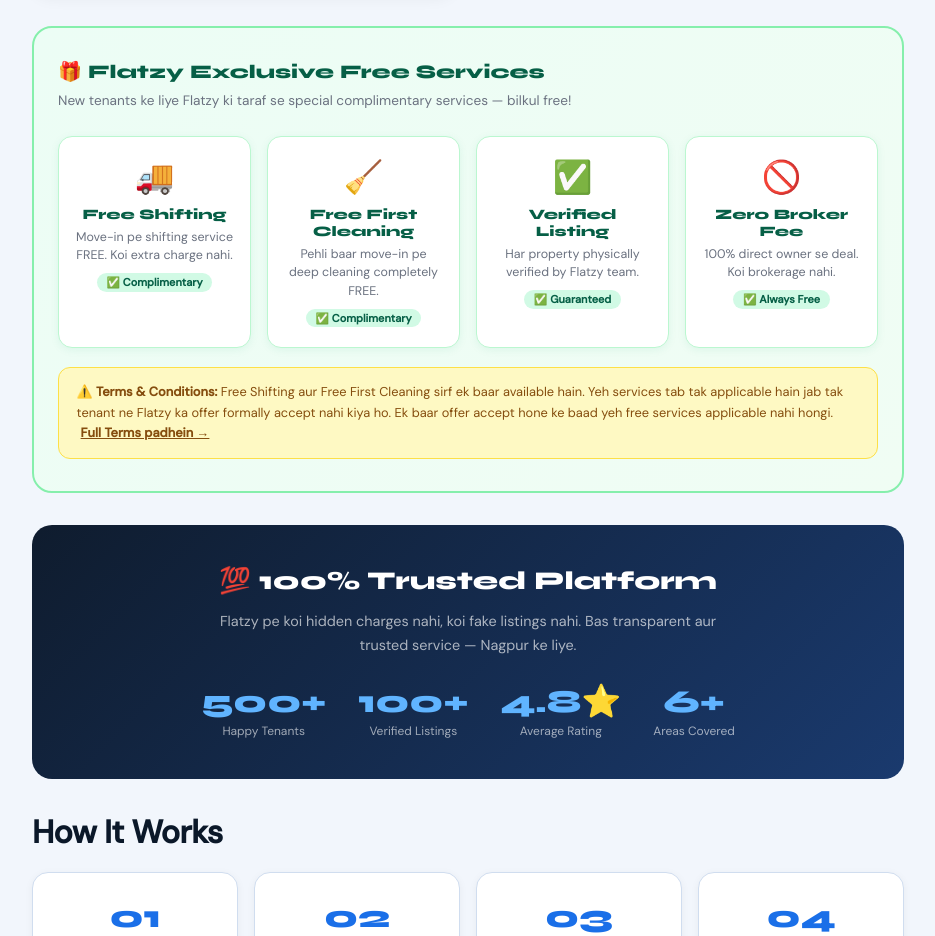
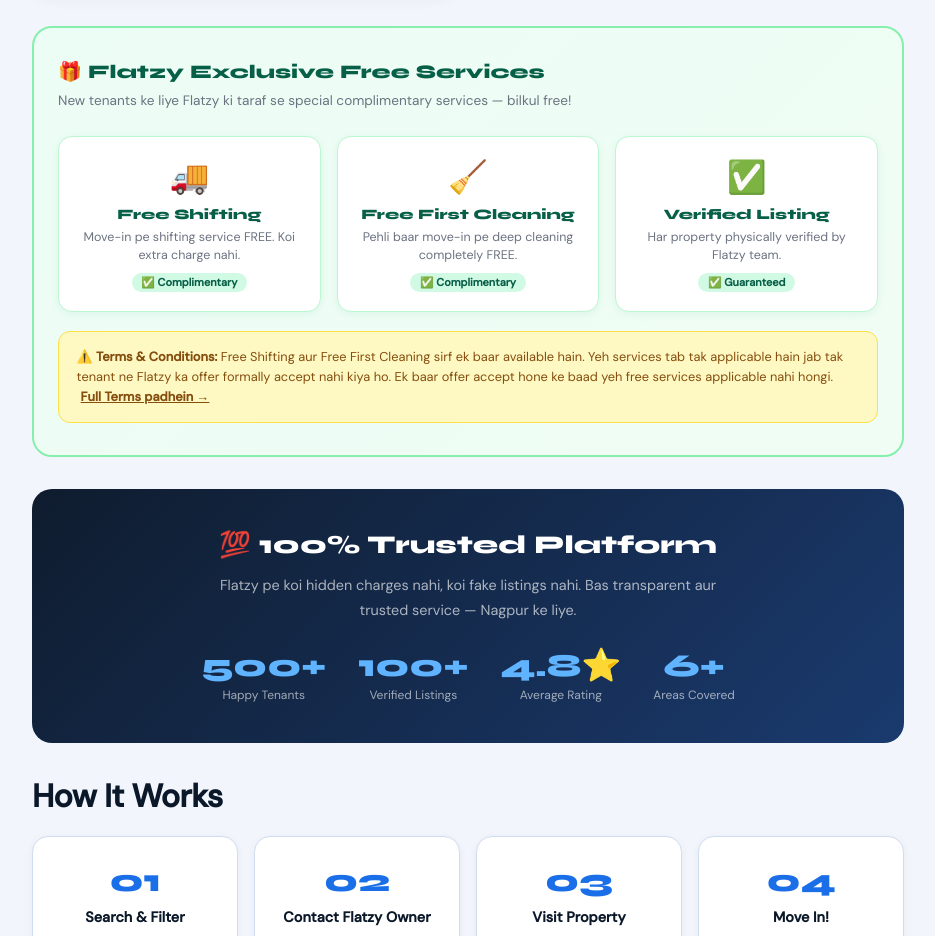
Before and after one commit to ritz9690-png/Flatzy, a website: page services.html in a window 1280 px wide. Shown: the part 2100-3036 px from the top of the page, without its empty margins (172-1107 px from the left). Drawn offline with Linux system fonts and the light colour scheme.

Commit message:
Update files

```diff
--- a/services.html
+++ b/services.html
@@ -226,12 +226,6 @@
         <div class="fc-desc">Har property physically verified by Flatzy team.</div>
         <div class="fc-badge">✅ Guaranteed</div>
       </div>
-      <div class="free-card">
-        <div class="fc-icon">🚫</div>
-        <div class="fc-title">Zero Broker Fee</div>
-        <div class="fc-desc">100% direct owner se deal. Koi brokerage nahi.</div>
-        <div class="fc-badge">✅ Always Free</div>
-      </div>
     </div>
     <div class="terms-note-box">
       ⚠️ <strong>Terms & Conditions:</strong> Free Shifting aur Free First Cleaning sirf ek baar available hain.
```
